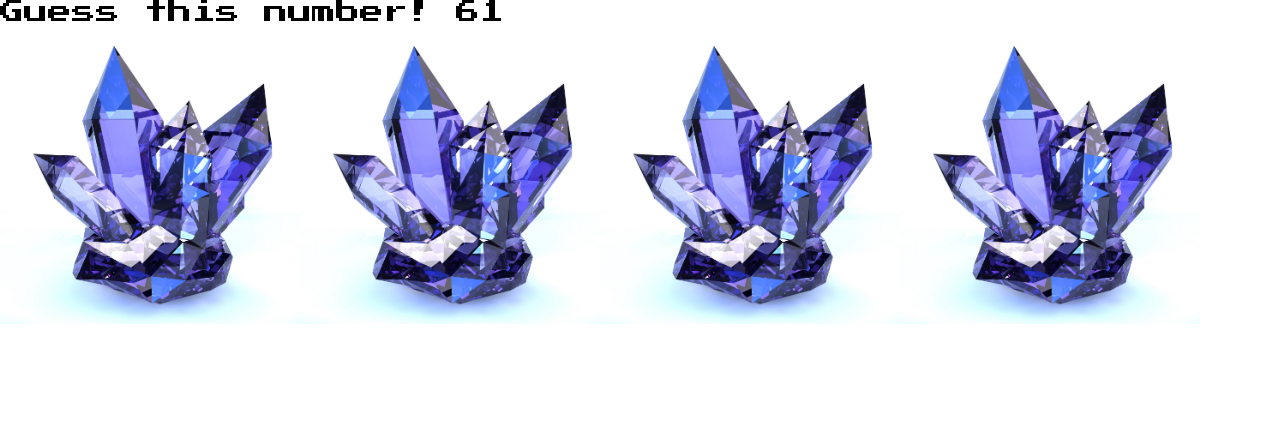
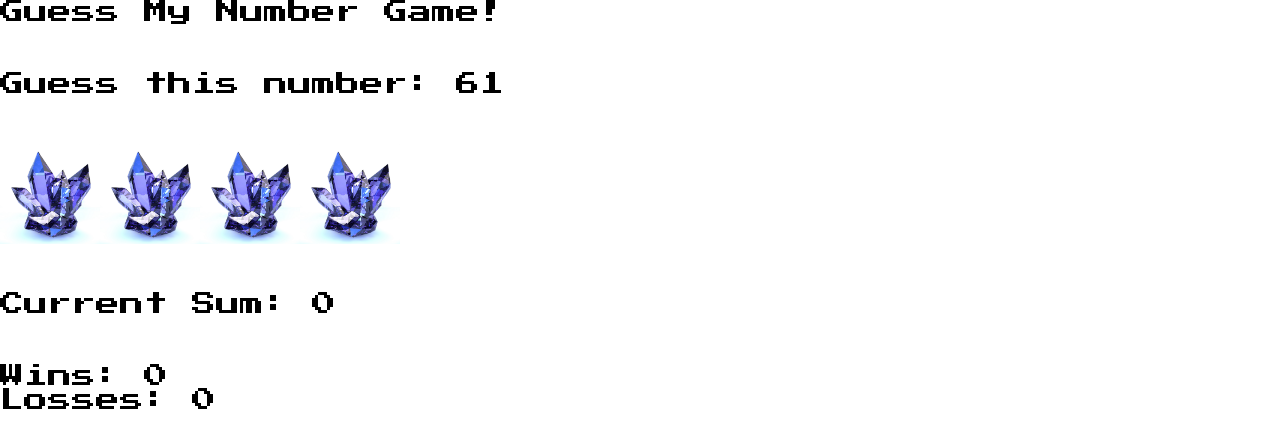
Before and after one commit to cbanaszak133/week-4-game, a plain HTML site: page index.html in a window 1280 px wide. Drawn offline with nearby package versions, Linux system fonts and the light colour scheme.

Commit message:
Final version

```diff
--- a/assets/css/style.css
+++ b/assets/css/style.css
@@ -1,10 +1,10 @@
 
-    h1{
+    body{
     	font-size:24px;
     	font-family: 'Press Start 2P', cursive;
     }
 
     .crystal-img {
-      width: 300px;
-      height: 300px;
+      width: 100px;
+      height: 100px;
     }
--- a/assets/javascript/javascript.js
+++ b/assets/javascript/javascript.js
@@ -7,6 +7,13 @@ $(document).ready(function(){
 
 	var sum = 0;
 	var numValues = [2, 6, 10, 4];
+	var wins = 0;
+	$("#wins").text(wins);
+
+	var losses = 0;
+	$("#losses").text(wins);
+
+	$("#current-sum").text(sum);
 
 	for(var i = 0; i < numValues.length; i++){
 		var newImg = $("<img>");
@@ -24,17 +31,24 @@ $(document).ready(function(){
 	$("#images").on("click", "img.crystal-img", function(){
 		var numberToAdd = parseInt($(this).attr("numberValue"));
 		sum += numberToAdd;
+		$("#announcement").text("");
 
 		if(sum == randoNumber){
-			alert("You win! Here's a new number.");
+			$("#announcement").text("You win! Here's a new number.");
+			wins++;
+
+
 			reset();
 		}
 		else if(sum > randoNumber){
-			alert("You lost, sorry! Here's a new number.");
+			$("#announcement").text("You lost! Here's a new number.");
+			losses++;
+
+
 			reset();
 		}
 		else{
-			alert("Your current sum is: " + sum);
+			$("#current-sum").text(sum);
 		}
 	});
 
@@ -42,6 +56,9 @@ $(document).ready(function(){
 		sum = 0;
 		randoNumber = Math.floor(Math.random() * (120-19)) + 19;
 		$("#number_to_guess").text(randoNumber);
+		$("#wins").text(wins);
+		$("#losses").text(losses);
+		$("#current-sum").text(sum);
 
 		for(var i = 0; i < numValues.length; i++){
 			numValues[i] = Math.floor(Math.random() * 11) + 1;
--- a/index.html
+++ b/index.html
@@ -15,9 +15,41 @@
 
 	 <body>
 
-	 <h1>Guess this number! <span id="number_to_guess"></span></h1>
+	 <h1>Guess My Number Game!</h1>
+
+	 <br><br>
+
+	 <div id="number">
+	 	Guess this number:
+	 	<span id="number_to_guess"></span>
+	 </div>
+
+	 <br><br>
 
 	 <div id="images">
+	 </div>
+
+	 <br><br>
+
+	 <div id="current-guess-sum">
+	 	Current Sum:
+	 	<span id="current-sum"></span>
+	 </div>
+
+	 <br><br>
+
+	 <div id="wins-losses">
+	 	Wins:
+	 	<span id="wins"></span>
+	 	<br />
+	 	Losses:
+	 	<span id="losses"></span>
+	 </div>
+
+	 <br><br>
+
+	 <div>
+	 	<span id="announcement"></span>
 	 </div>
 
 	 </body>
```
